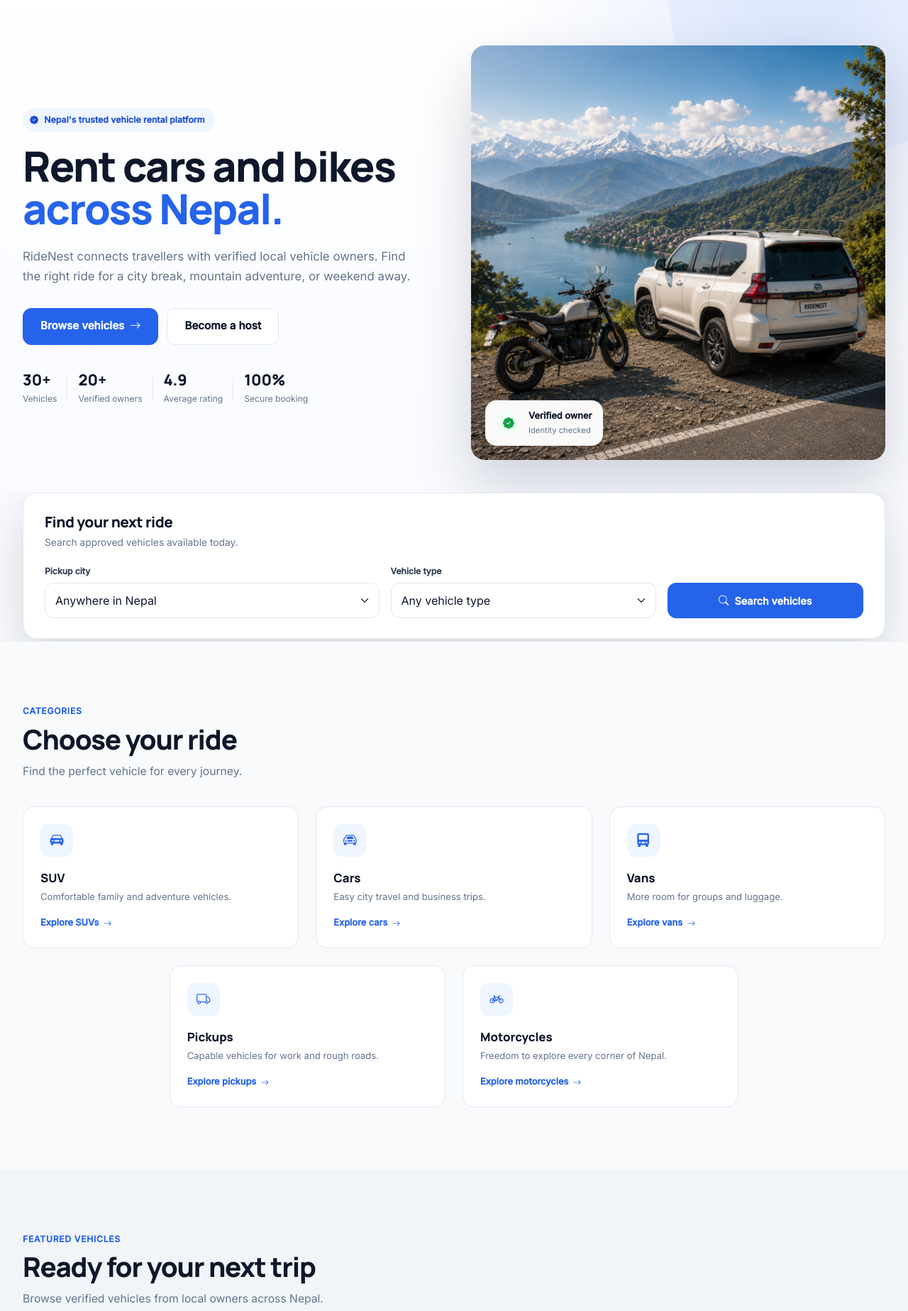
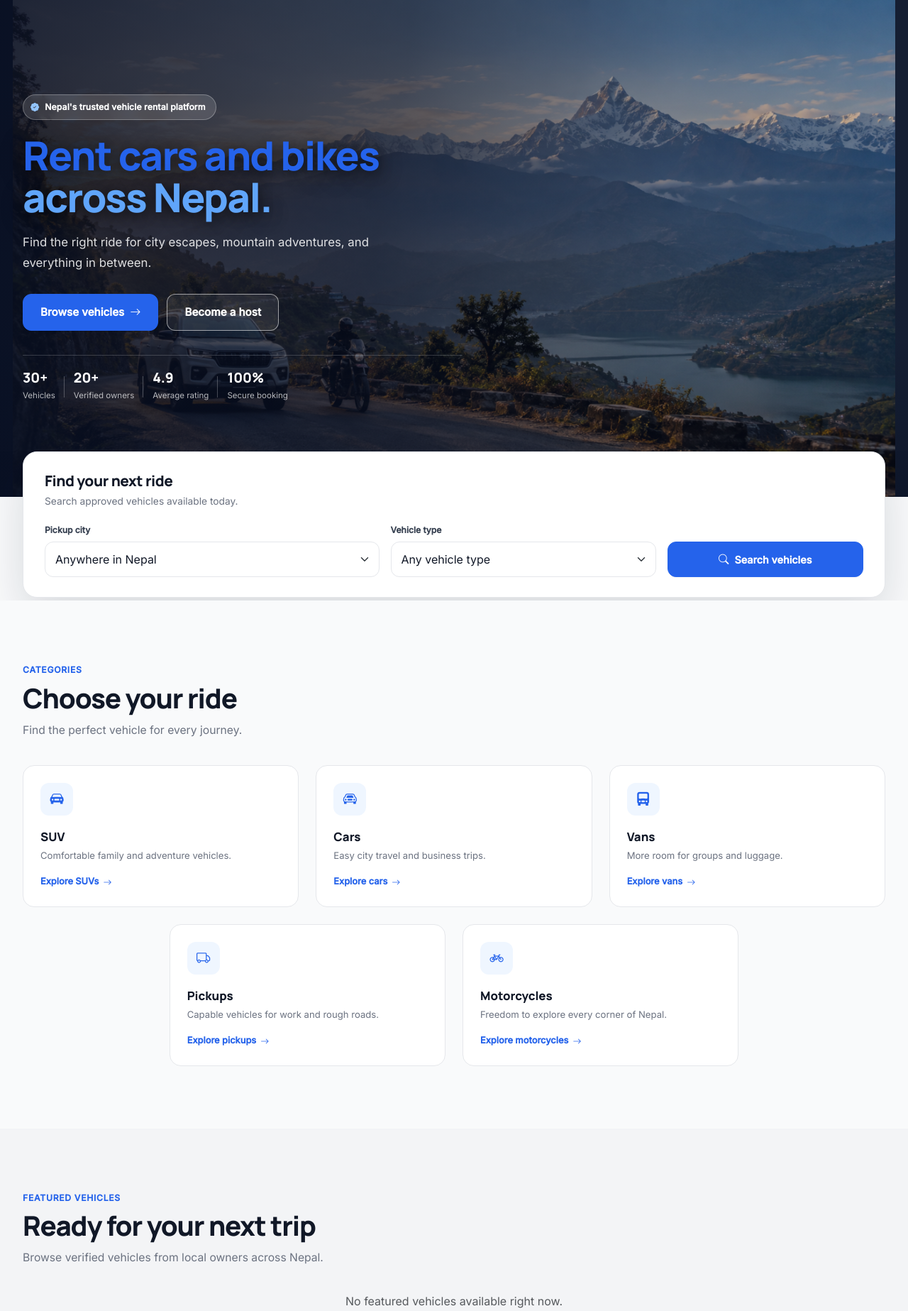
Before and after one commit to manishkarki003/RideNest, a Django app: page / in a window 1280 px wide. Shown: the part 77-1924 px from the top of the page at 71% size. Run offline with Django 5.2, Linux system fonts and the light colour scheme.

Commit message:
Update homepage hero and cool down neutral color palette

```diff
--- a/static/css/home.css
+++ b/static/css/home.css
@@ -91,62 +91,81 @@
 
 .hero-section {
     position: relative;
-    padding: 64px 0 110px;
-    background:
-        radial-gradient(circle at 88% 8%, rgba(37, 99, 235, 0.12), transparent 32%),
-        linear-gradient(180deg, #ffffff 0%, #f8faff 100%);
+    isolation: isolate;
+    display: flex;
+    align-items: center;
+    min-height: 700px;
+    padding: 130px 0;
+    overflow: hidden;
+    color: #fff;
 }
 
-.hero-section::before {
-    content: "";
+.hero-media {
     position: absolute;
-    width: 480px;
-    height: 480px;
-    top: -260px;
-    right: -140px;
-    background: rgba(37, 99, 235, 0.05);
-    border-radius: 50%;
-    pointer-events: none;
+    inset: 0;
+    z-index: 0;
+    background-color: #182236;
+    background-size: contain;
+    background-position: center;
+    background-repeat: no-repeat;
 }
 
-/* Left column */
-.hero-section .row > div:first-child {
-    padding-top: 12px;
+.hero-overlay {
+    position: absolute;
+    inset: 0;
+    z-index: 1;
+    background:
+        linear-gradient(100deg, rgba(8, 15, 34, 0.9) 0%, rgba(8, 15, 34, 0.68) 42%, rgba(8, 15, 34, 0.32) 70%, rgba(8, 15, 34, 0.14) 100%),
+        linear-gradient(0deg, rgba(8, 15, 34, 0.55) 0%, rgba(8, 15, 34, 0) 32%);
+}
+
+.hero-content {
+    position: relative;
+    z-index: 2;
+    max-width: 620px;
 }
 
 .hero-badge {
     display: inline-flex;
     align-items: center;
     gap: 8px;
-    margin: 0 0 18px;
+    margin: 0 0 20px;
     padding: 7px 14px 7px 10px;
-    background: var(--color-primary-soft);
+    background: rgba(255, 255, 255, 0.14);
+    border: 1px solid rgba(255, 255, 255, 0.28);
     border-radius: var(--radius-full);
-    color: var(--color-primary-hover);
+    backdrop-filter: blur(6px);
+    -webkit-backdrop-filter: blur(6px);
+    color: #fff;
     font-size: 0.76rem;
     font-weight: 800;
     letter-spacing: 0.01em;
 }
 
+.hero-badge i {
+    color: #93c5fd;
+}
+
 .hero-title {
     max-width: 640px;
     margin: 0;
-    color: var(--color-text);
+    color: var(--color-primary);
     font-family: var(--font-heading);
-    font-size: clamp(2.9rem, 4.6vw, 4.2rem);
+    font-size: clamp(2.6rem, 4.4vw, 4rem);
     font-weight: 800;
-    line-height: 1.03;
+    line-height: 1.05;
     letter-spacing: -0.03em;
+    text-shadow: 0 2px 18px rgba(0, 0, 0, 0.55), 0 6px 34px rgba(0, 0, 0, 0.4);
 }
 
 .hero-title span {
-    color: var(--color-primary);
+    color: #60a5fa;
 }
 
 .hero-description {
-    max-width: 560px;
-    margin: 22px 0 0;
-    color: var(--color-muted);
+    max-width: 520px;
+    margin: 20px 0 0;
+    color: rgba(255, 255, 255, 0.86);
     font-size: 1.05rem;
     line-height: 1.7;
 }
@@ -157,19 +176,45 @@
     gap: 12px;
     margin-top: 30px;
 }
-
 .hero-buttons .btn {
     min-height: 52px;
     padding-inline: 24px;
     border-radius: var(--radius-md);
     font-weight: 700;
+    transition: transform 0.2s ease, box-shadow 0.2s ease;
+}
+
+.hero-buttons .btn-primary:hover,
+.hero-buttons .btn-primary:focus-visible {
+    transform: translateY(-2px) scale(1.03);
+    box-shadow: 0 14px 30px rgba(37, 99, 235, 0.35);
+}
+
+.hero-buttons .btn-primary:active {
+    transform: translateY(0) scale(1);
+    box-shadow: none;
+}
+
+.hero-buttons .btn-outline-primary {
+    color: #fff;
+    border-color: rgba(255, 255, 255, 0.55);
+    background: rgba(255, 255, 255, 0.08);
+}
+
+.hero-buttons .btn-outline-primary:hover,
+.hero-buttons .btn-outline-primary:focus-visible {
+    background: #fff;
+    border-color: #fff;
+    color: var(--color-primary-hover);
 }
 
 .hero-stats {
     display: flex;
     align-items: center;
-    gap: 30px;
-    margin: 38px 0 0;
+    gap: 26px;
+    margin: 34px 0 0;
+    padding-top: 22px;
+    border-top: 1px solid rgba(255, 255, 255, 0.18);
 }
 
 .hero-stats > div {
@@ -179,92 +224,28 @@
 .hero-stats > div + div::before {
     content: "";
     position: absolute;
-    left: -16px;
+    left: -14px;
     top: 50%;
     width: 1px;
-    height: 32px;
-    background: var(--color-border);
+    height: 30px;
+    background: rgba(255, 255, 255, 0.25);
     transform: translateY(-50%);
 }
 
 .hero-stats dt {
     margin: 0;
-    color: var(--color-text);
+    color: #fff;
     font-family: var(--font-heading);
-    font-size: 1.35rem;
+    font-size: 1.2rem;
     font-weight: 800;
     line-height: 1;
 }
 
 .hero-stats dd {
-    margin: 7px 0 0;
-    color: var(--color-muted);
-    font-size: 0.76rem;
+    margin: 6px 0 0;
+    color: rgba(255, 255, 255, 0.7);
+    font-size: 0.72rem;
 }
-
-/* Right column */
-.hero-image-frame {
-    position: relative;
-    overflow: hidden;
-    min-height: 460px;
-    border-radius: var(--radius-xl);
-    background: var(--color-primary-soft);
-    box-shadow: 0 35px 80px rgba(15, 23, 42, 0.18);
-}
-
-.hero-image-frame img {
-    display: block;
-    width: 100%;
-    height: 100%;
-    min-height: 460px;
-    object-fit: cover;
-}
-
-.hero-floating-badge {
-    position: absolute;
-    left: 20px;
-    bottom: 20px;
-    z-index: 3;
-    display: flex;
-    align-items: center;
-    gap: 11px;
-    padding: 12px 16px;
-    background: rgba(255, 255, 255, 0.97);
-    border-radius: var(--radius-lg);
-    box-shadow: 0 20px 45px rgba(15, 23, 42, 0.18);
-    backdrop-filter: blur(10px);
-}
-
-.hero-floating-badge > i {
-    display: flex;
-    align-items: center;
-    justify-content: center;
-    flex-shrink: 0;
-    width: 34px;
-    height: 34px;
-    background: var(--color-success-soft);
-    border-radius: 50%;
-    color: var(--color-success);
-    font-size: 1rem;
-}
-
-.hero-floating-badge-text {
-    display: flex;
-    flex-direction: column;
-}
-
-.hero-floating-badge-text strong {
-    color: var(--color-text);
-    font-size: 0.8rem;
-    font-weight: 800;
-}
-
-.hero-floating-badge-text small {
-    margin-top: 2px;
-    color: var(--color-muted);
-    font-size: 0.7rem;
-}
-
 
 /* ==========================================================
    SEARCH
--- a/static/css/site.css
+++ b/static/css/site.css
@@ -18,26 +18,25 @@
     /* ------------------------------------------------------
        BACKGROUNDS
     ------------------------------------------------------ */
-
-    --color-bg: #f8fafc;
+    --color-bg: #f9fafb;
     --color-surface: #ffffff;
-    --color-surface-soft: #f1f5f9;
+    --color-surface-soft: #f3f4f6;
 
     /* ------------------------------------------------------
        TEXT
     ------------------------------------------------------ */
 
-    --color-text: #0f172a;
-    --color-text-secondary: #334155;
-    --color-muted: #64748b;
-    --color-light: #94a3b8;
+    --color-text: #111827;
+    --color-text-secondary: #374151;
+    --color-muted: #6b7280;
+    --color-light: #9ca3af;
 
     /* ------------------------------------------------------
        BORDERS
     ------------------------------------------------------ */
 
-    --color-border: #e2e8f0;
-    --color-border-dark: #cbd5e1;
+    --color-border: #e5e7eb;
+    --color-border-dark: #d1d5db;
 
     /* ------------------------------------------------------
        STATUS
--- a/templates/core/home.html
+++ b/templates/core/home.html
@@ -9,19 +9,23 @@ RideNest.{% endblock %}
 {% block content %}
 
 <section class="hero-section">
+  <div class="hero-media" data-hero-bg="{% static 'images/hero/ridenest.png' %}" role="img"
+    aria-label="Car and motorcycle on a mountain road in Nepal, available to rent through RideNest"></div>
+  <div class="hero-overlay" aria-hidden="true"></div>
+
   <div class="container">
-    <div class="row align-items-center g-5">
-      <div class="col-lg-6 reveal-el">
+    <div class="hero-content reveal-el">
       <p class="hero-badge"><i class="bi bi-patch-check-fill" aria-hidden="true"></i>Nepal's trusted vehicle rental
         platform</p>
       <h1 class="hero-title">Rent cars and bikes <span>across Nepal.</span></h1>
-        <p class="hero-description">RideNest connects travellers with verified local vehicle owners. Find the right
-          ride for a city break, mountain adventure, or weekend away.</p>
+      <p class="hero-description">Find the right ride for city escapes, mountain adventures, and everything in
+        between.</p>
       <div class="hero-buttons">
         <a href="{% url 'vehicles:marketplace' %}" class="btn btn-primary btn-lg">Browse vehicles <i
             class="bi bi-arrow-right" aria-hidden="true"></i></a>
         <a href="{% url 'accounts:register' %}" class="btn btn-outline-primary btn-lg">Become a host</a>
       </div>
+
       <dl class="hero-stats" aria-label="RideNest highlights">
         <div>
           <dt data-count-to="30" data-count-suffix="+">30+</dt>
@@ -40,20 +44,6 @@ RideNest.{% endblock %}
           <dd>Secure booking</dd>
         </div>
       </dl>
-      </div>
-      <div class="col-lg-6 reveal-el" style="--reveal-delay:.1s">
-        <div class="hero-image-frame">
-          <img src="{% static 'images/hero/hero-car.webp' %}" class="hero-image"
-            alt="SUV available to rent through RideNest" fetchpriority="high">
-          <span class="hero-floating-badge">
-            <i class="bi bi-patch-check-fill" aria-hidden="true"></i>
-            <span class="hero-floating-badge-text">
-              <strong>Verified owner</strong>
-              <small>Identity checked</small>
-            </span>
-          </span>
-        </div>
-      </div>
     </div>
   </div>
 </section>
@@ -234,8 +224,8 @@ RideNest.{% endblock %}
     <div class="row g-4">
       <div class="col-md-4">
         <a class="destination-card" href="{% url 'vehicles:search' %}?q=Pokhara">
-          <img src="{% static 'images/destinations/pokhara.webp' %}"
-            alt="Phewa Lake and Annapurna Mountains in Pokhara" loading="lazy" class="destination-image">
+          <img src="{% static 'images/destinations/pokhara.webp' %}" alt="Phewa Lake and Annapurna Mountains in Pokhara"
+            loading="lazy" class="destination-image">
           <div class="destination-overlay"></div>
           <div class="destination-content">
             <h3><i class="bi bi-geo-alt-fill" aria-hidden="true"></i> Pokhara</h3>
@@ -500,6 +490,10 @@ RideNest.{% endblock %}
 <script>
   document.addEventListener('DOMContentLoaded', function () {
     "use strict";
+    var heroMedia = document.querySelector('.hero-media');
+    if (heroMedia && heroMedia.dataset.heroBg) {
+      heroMedia.style.backgroundImage = 'url("' + heroMedia.dataset.heroBg + '")';
+    }
 
     var prefersReducedMotion = window.matchMedia("(prefers-reduced-motion: reduce)").matches;
 
```
Also changed, not shown: other parts of static/css/home.css (+17 -16 lines), static/images/hero/ridenest.png (added). Lines whose indentation alone changed are shown as unchanged.
